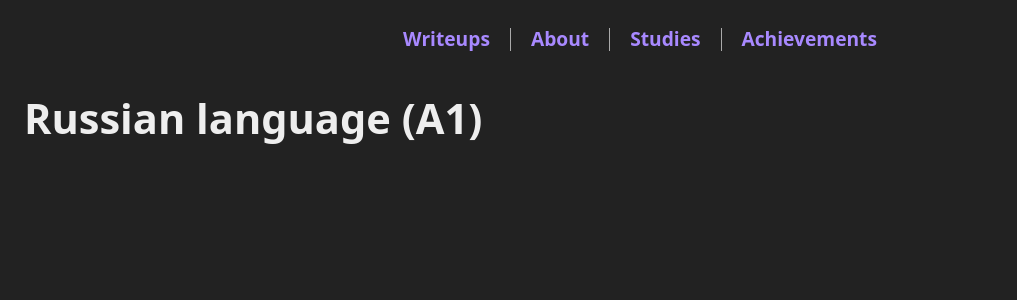
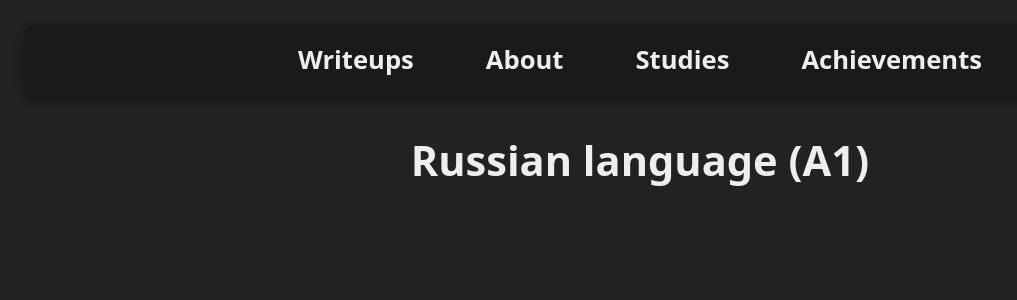
Before and after one commit to mrb3d1/mrb3d1.github.io, a Jekyll site: the page built from studies/russian-language/index.md, in a window 1280 px wide. Shown: the top 300 px of the page, without its empty margins (0-1017 px from the left). Built offline with Jekyll 4.4.1, drawn with Linux system fonts in a browser that asks for light colours; our own code applies the rules of GitHub Pages for plain Markdown files.

Commit message:
Update index.md

```diff
--- a/studies/russian-language/index.md
+++ b/studies/russian-language/index.md
@@ -1,27 +1,13 @@
+<link rel="stylesheet" href="/assets/style.css">
 
-<div style="display: flex; justify-content: center; align-items: center; flex-wrap: wrap; gap: 10px; font-size: 1.2rem; margin-bottom: 30px;">
-
-  <div style="padding: 0 10px;">
-    <a href="/writeups/" style="text-decoration: none; font-weight: bold;">Writeups</a>
-  </div>
-
-  <div style="border-left: 1px solid #aaa; height: 1.2em;"></div>
-
-  <div style="padding: 0 10px;">
-    <a href="/" style="text-decoration: none; font-weight: bold;">About</a>
-  </div>
-
-  <div style="border-left: 1px solid #aaa; height: 1.2em;"></div>
-
-  <div style="padding: 0 10px;">
-    <a href="/studies/" style="text-decoration: none; font-weight: bold;">Studies</a>
-  </div>
-
-  <div style="border-left: 1px solid #aaa; height: 1.2em;"></div>
-
-  <div style="padding: 0 10px;">
-    <a href="/achievements/" style="text-decoration: none; font-weight: bold;">Achievements</a>
-  </div>
+<div class="nav-menu">
+  <div class="nav-item"><a href="/writeups/">Writeups</a></div>
+  <div class="separator"></div>
+  <div class="nav-item"><a href="/">About</a></div>
+  <div class="separator"></div>
+  <div class="nav-item"><a href="/studies/">Studies</a></div>
+  <div class="separator"></div>
+  <div class="nav-item"><a href="/achievements/">Achievements</a></div>
 </div>
 
-# Russian language (A1)
+<h1 style="text-align: center;">Russian language (A1)</h1>
```
